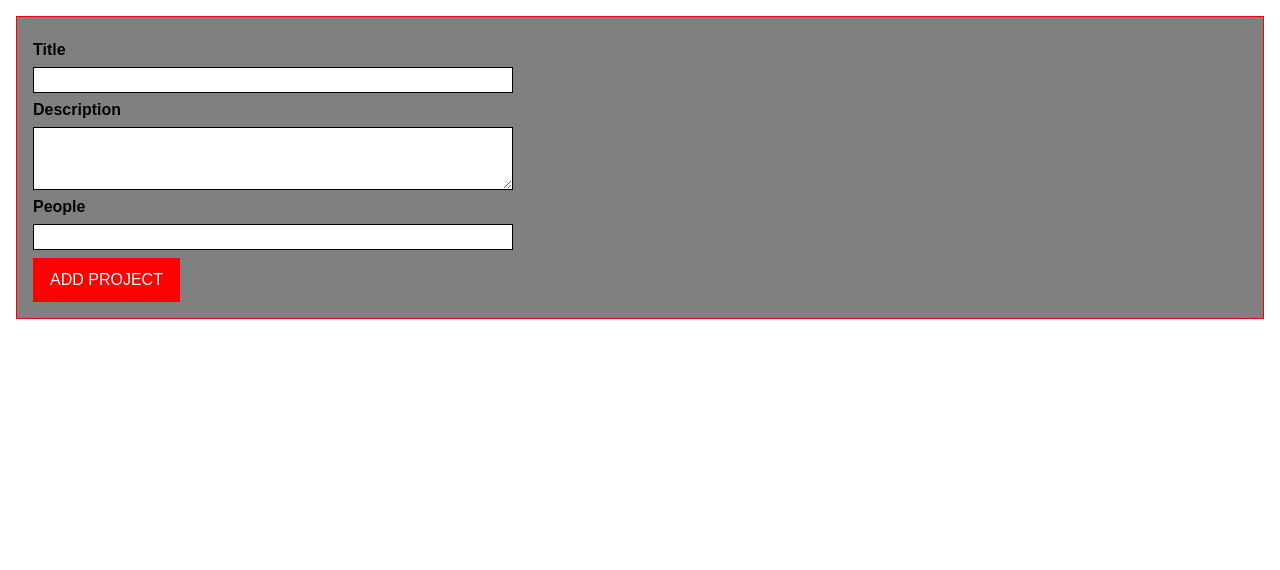
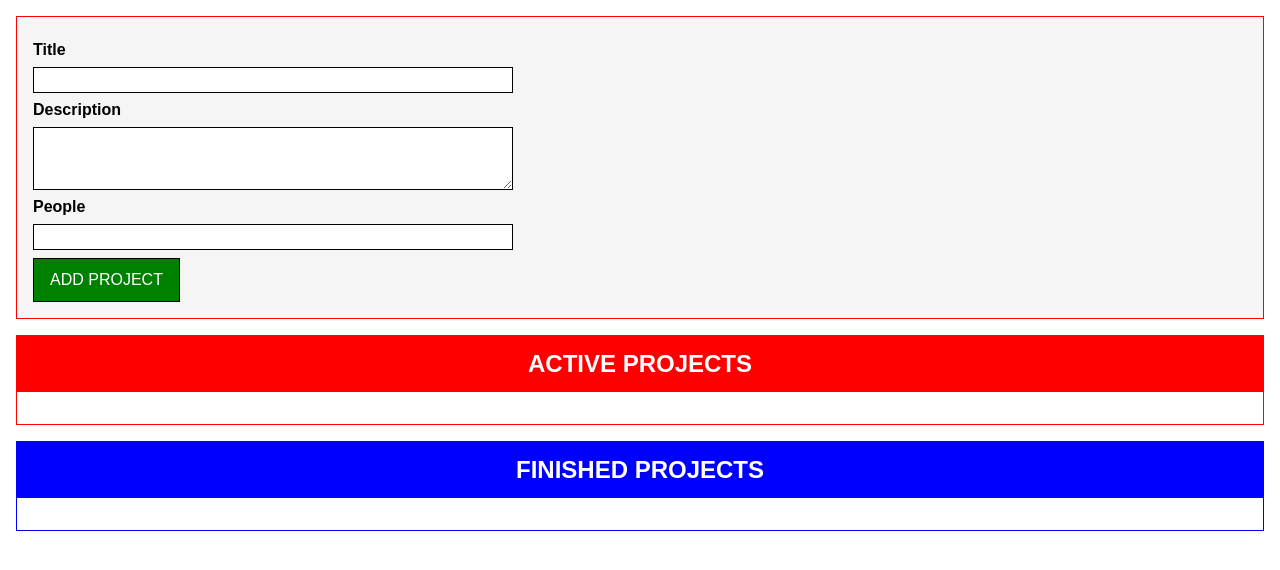
Before and after one commit to SebastianN97/drag_and_drop, a website with bundled scripts: page index.html in a window 1280 px wide. Built offline with nearby package versions, Linux system fonts and the light colour scheme.

Commit message:
Creating project list class and rendering. Styling some components.

```diff
--- a/app.css
+++ b/app.css
@@ -38,8 +38,8 @@ textarea:focus {
 
 button {
   font: inherit;
-  background: red;
-  border: 1px solid red;
+  background: green;
+  border: 1px solid black;
   cursor: pointer;
   color: white;
   padding: 0.75rem 1rem;
@@ -51,8 +51,8 @@ button:focus {
 
 button:hover,
 button:active {
-  background: #a80041;
-  border-color: #a80041;
+  background: lightgreen;
+  border-color: black;
 }
 
 .projects {
@@ -123,5 +123,5 @@ button:active {
   margin: 1rem;
   padding: 1rem;
   border: 1px solid red;
-  background: grey;
+  background: whitesmoke;
 }
--- a/src/app.ts
+++ b/src/app.ts
@@ -27,10 +27,16 @@ function validate(validatableInput: Validatable) {
     isValid =
       isValid && validatableInput.value.length <= validatableInput.maxLength;
   }
-  if (validatableInput.min != null && typeof validatableInput.value === 'number') {
+  if (
+    validatableInput.min != null &&
+    typeof validatableInput.value === "number"
+  ) {
     isValid = isValid && validatableInput.value >= validatableInput.min;
   }
-  if (validatableInput.max != null && typeof validatableInput.value === 'number') {
+  if (
+    validatableInput.max != null &&
+    typeof validatableInput.value === "number"
+  ) {
     isValid = isValid && validatableInput.value <= validatableInput.max;
   }
   return isValid;
@@ -47,6 +53,40 @@ function autobind(_: any, _2: string, descriptor: PropertyDescriptor) {
     },
   };
   return adjDescriptor;
+}
+
+// ProjectList Class
+class ProjectList {
+  templateElement: HTMLTemplateElement;
+  hostElement: HTMLDivElement;
+  element: HTMLElement;
+
+  constructor(private type: "active" | "finished") {
+    this.templateElement = document.getElementById(
+      "project-list"
+    )! as HTMLTemplateElement;
+    this.hostElement = document.getElementById("app")! as HTMLDivElement;
+
+    const importedNode = document.importNode(
+      this.templateElement.content,
+      true
+    );
+    this.element = importedNode.firstElementChild as HTMLElement;
+    this.element.id = `${this.type}-projects`;
+    this.attach();
+    this.renderContent();
+  }
+
+  private renderContent() {
+    const listId = `${this.type}projects-lists`;
+    this.element.querySelector("ul")!.id = listId;
+    this.element.querySelector("h2")!.textContent =
+      this.type.toUpperCase() + " PROJECTS";
+  }
+
+  private attach() {
+    this.hostElement.insertAdjacentElement("beforeend", this.element);
+  }
 }
 
 // ProjectInput Class
@@ -92,19 +132,19 @@ class ProjectInput {
 
     const titleValidatable: Validatable = {
       value: enteredTitle,
-      required: true
-    }
+      required: true,
+    };
     const descriptionValidatable: Validatable = {
       value: enteredDescription,
       required: true,
-      minLength: 5
-    }
+      minLength: 5,
+    };
     const peopleValidatable: Validatable = {
       value: +enteredPeople,
       required: true,
       min: 1,
-      max: 5
-    }
+      max: 5,
+    };
 
     if (
       !validate(titleValidatable) ||
@@ -144,4 +184,6 @@ class ProjectInput {
   }
 }
 
-const projectInput = new ProjectInput();
+const prjInput = new ProjectInput();
+const activePrjList = new ProjectList('active');
+const finishedPrjList = new ProjectList('finished');
```
Also changed, not shown: dist/app.js, 1 other file.
